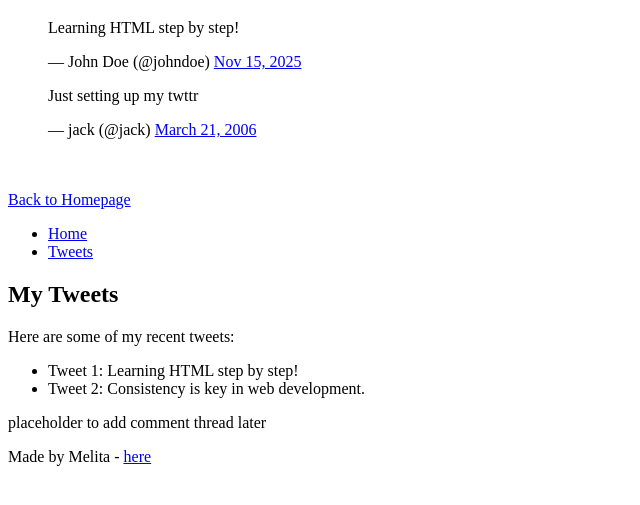
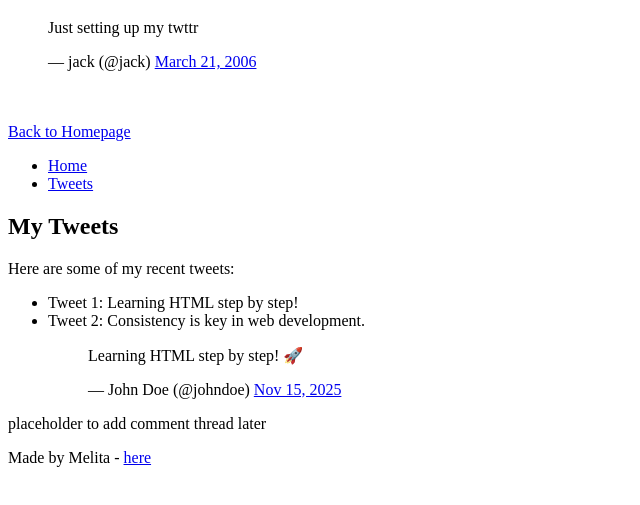
Before and after one commit to melitamiloka-art/My_First_Portfolio, a plain HTML site: page html_basic/tweets.html in a window 1280 px wide. Shown: the part 61-566 px from the top of the page, without its empty margins (0-640 px from the left). Drawn offline with Linux system fonts and the light colour scheme.

Commit message:
Add tweets.html

```diff
--- a/html_basic/tweets.html
+++ b/html_basic/tweets.html
@@ -7,9 +7,7 @@
 <body>
 
     <h1>My Favorite Tweet</h1>
-<blockquote class="twitter-tweet">
-      <p lang="en" dir="ltr">Learning HTML step by step! </p>
-      &mdash; John Doe (@johndoe) <a href="https://twitter.com/johndoe/status/1234567890123456789?ref_src=twsrc%5Etfw">Nov 15, 2025</a>
+
     </blockquote>
     <script async src="https://platform.twitter.com/widgets.js" charset="utf-8"></script>
     <blockquote class="twitter-tweet">
@@ -50,6 +48,13 @@
     <ul>
         <li>Tweet 1: Learning HTML step by step!</li>
         <li>Tweet 2: Consistency is key in web development.</li>
+
+        <blockquote class="twitter-tweet">
+      <p lang="en" dir="ltr">Learning HTML step by step! 🚀</p>
+      &mdash; John Doe (@johndoe) <a href="https://twitter.com/johndoe/status/1234567890123456789?ref_src=twsrc%5Etfw">Nov 15, 2025</a>
+    </blockquote>
+    <script async src="https://platform.twitter.com/widgets.js" charset="utf-8"></script>
+
     </ul>
         </article>
         <aside>
```
